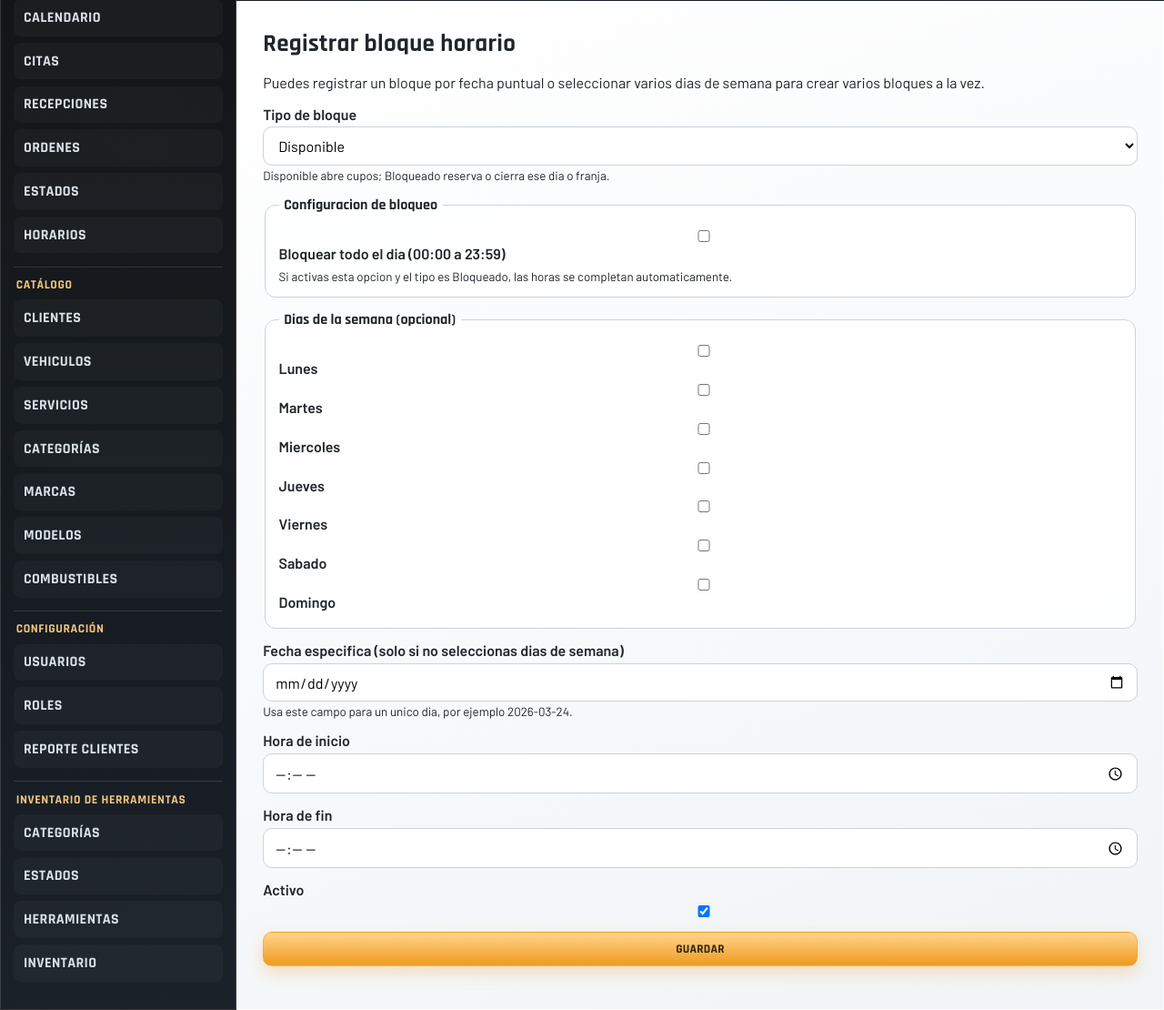
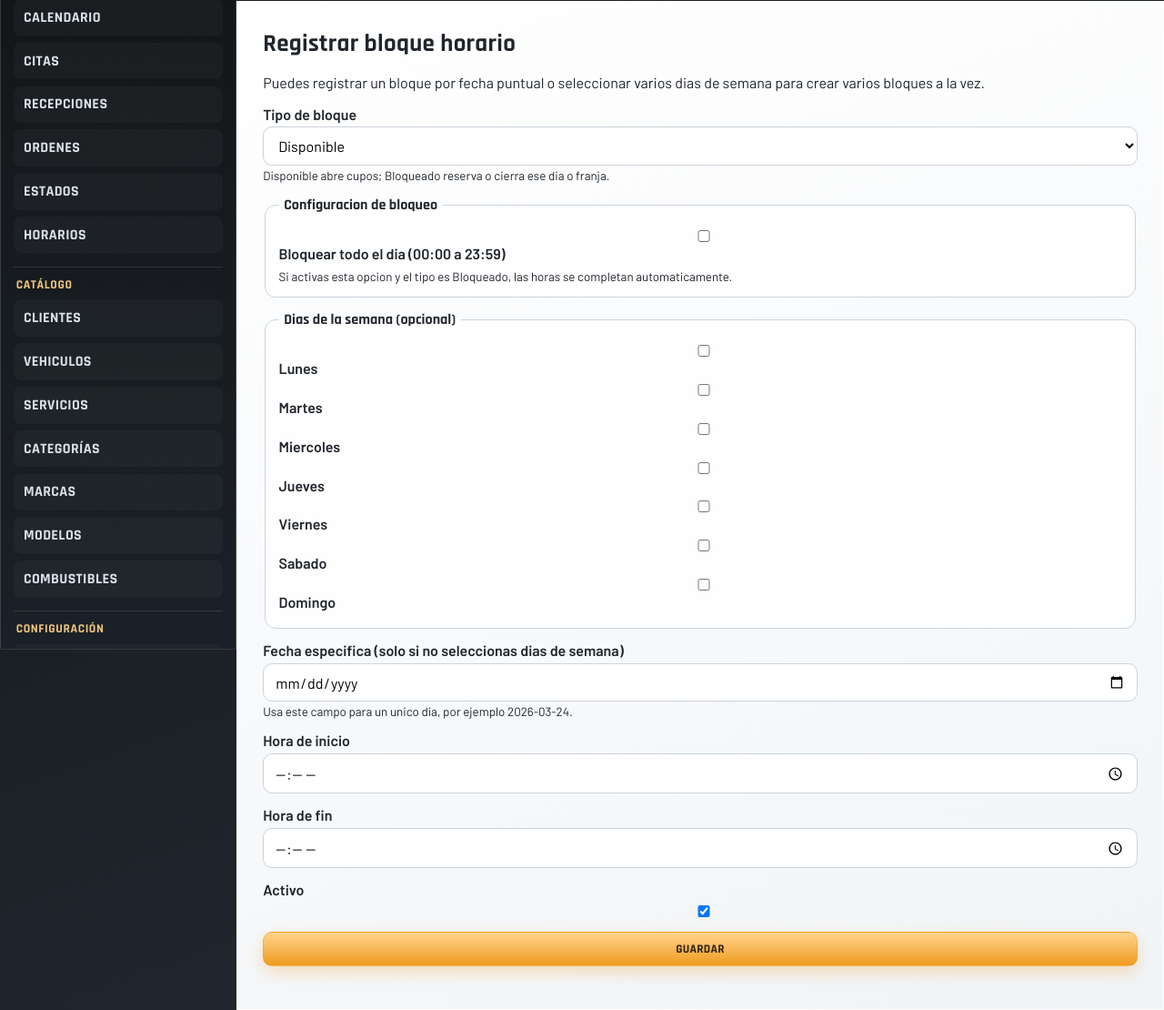
Before and after one commit to Dixonsz/motors, a Django app: page /agenda-horarios/crear/ in a window 1280 px wide. Shown: the part 86-1196 px from the top of the page at 91% size. Run offline with Django 5.2, Linux system fonts and the light colour scheme.

Commit message:
scrollbar en sidebar

```diff
--- a/Taller/apps/administracion/templates/base.html
+++ b/Taller/apps/administracion/templates/base.html
@@ -112,7 +112,8 @@
             box-shadow: none;
             padding: 1rem 0.85rem;
             color: #f6f8fa;
-            min-height: 100vh;
+            height: 100vh;
+            overflow-y: auto;
             position: sticky;
             top: 0;
         }
```
